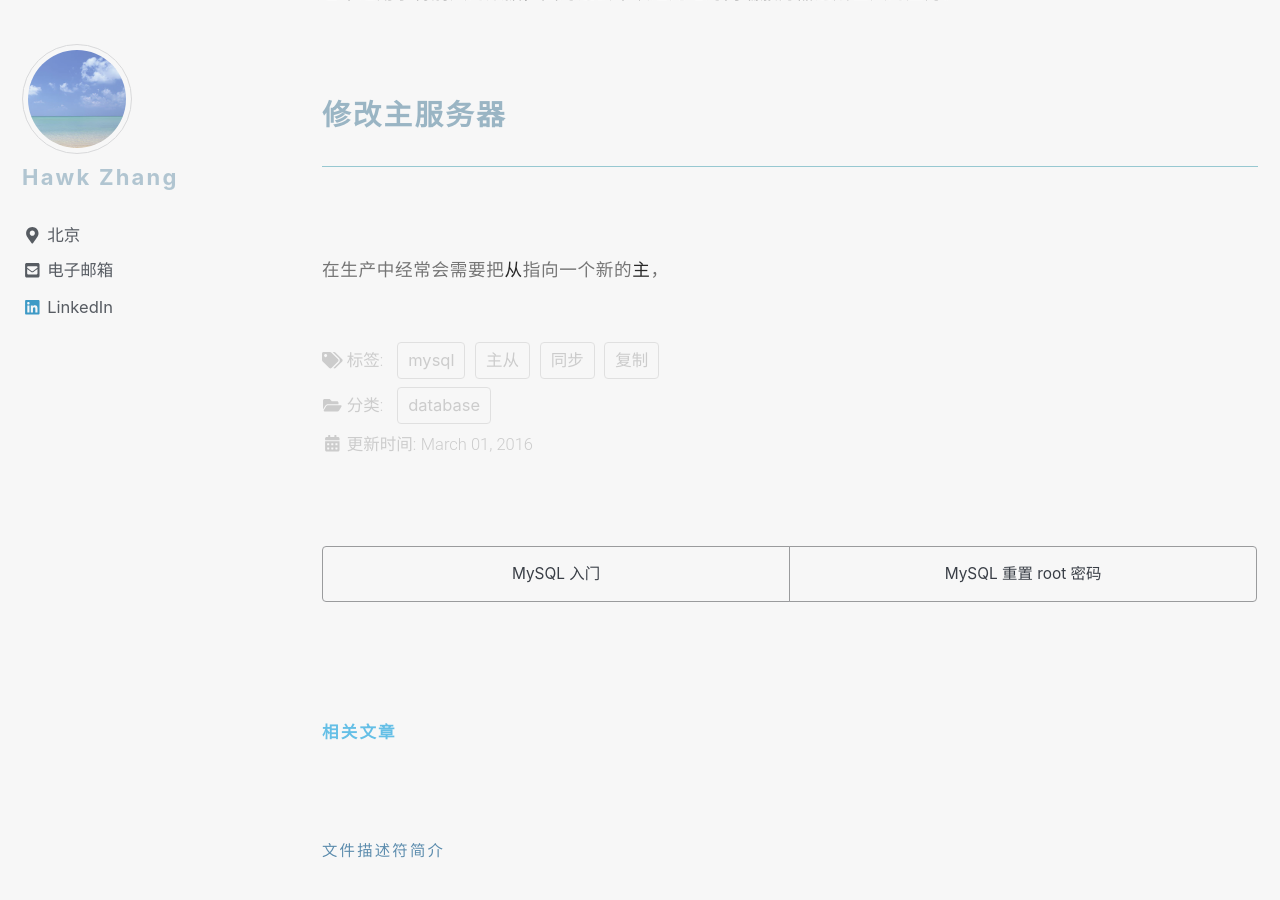
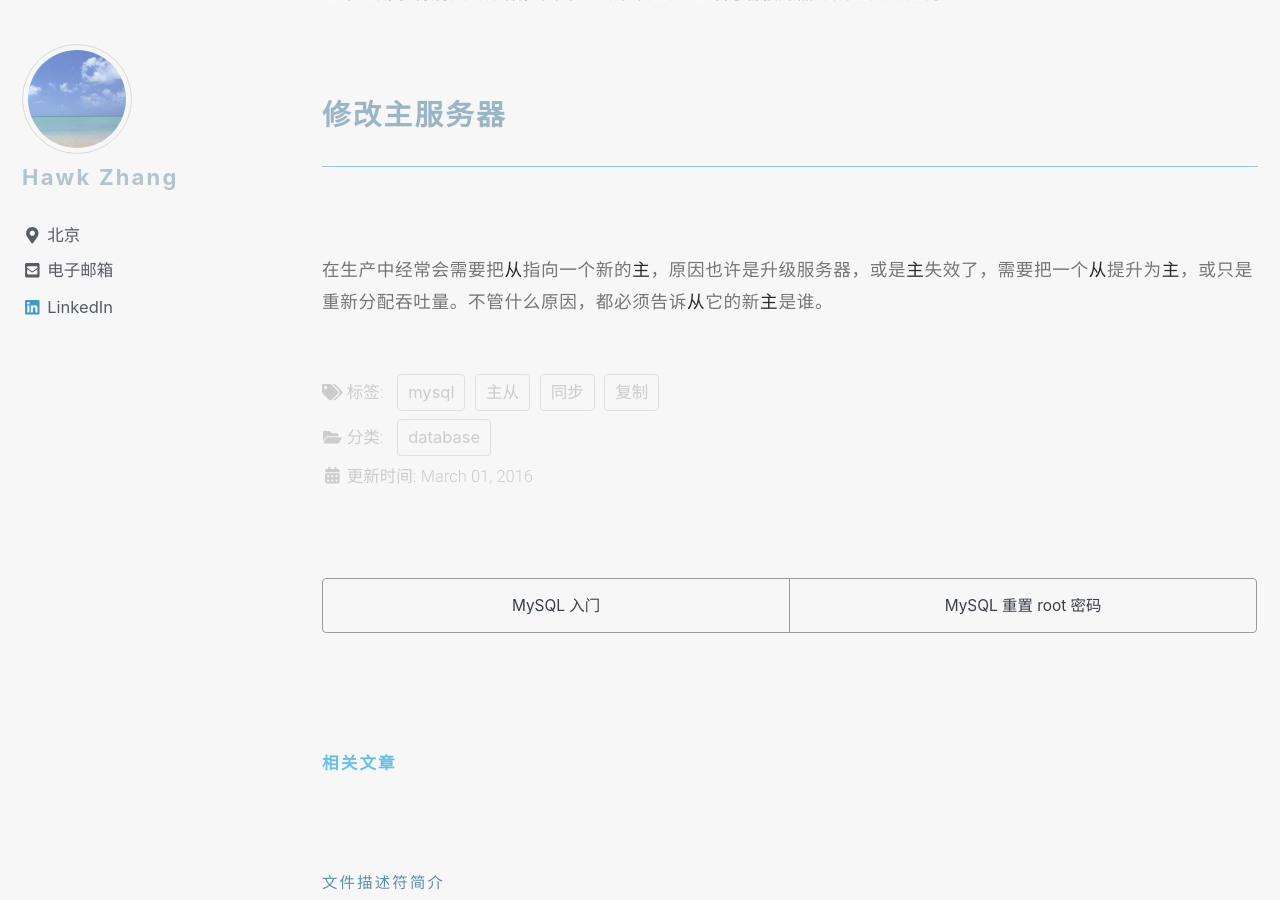
Before and after one commit to narru888/linotes_note, a Jekyll site: the page built from _posts/mysql/2016-03-01-master.slave.md, in a window 1280 px wide and 900 px high, scrolled down 49101 px. Built offline with Jekyll 4.4.1, drawn with Linux system fonts in a browser that asks for light colours; nearby versions of some CDN libraries; a script that is not in the unit is left out.

Commit message:
update on 2018-08-15 21:20:01 CST

```diff
--- a/_posts/mysql/2016-03-01-master.slave.md
+++ b/_posts/mysql/2016-03-01-master.slave.md
@@ -1556,4 +1556,4 @@ $ pt-table-checksum --replicate=test.checksum <master_host>
 
 ### 修改主服务器
 
-在生产中经常会需要把*从*指向一个新的*主*，
+在生产中经常会需要把*从*指向一个新的*主*，原因也许是升级服务器，或是*主*失效了，需要把一个*从*提升为*主*，或只是重新分配吞吐量。不管什么原因，都必须告诉*从*它的新*主*是谁。
```
